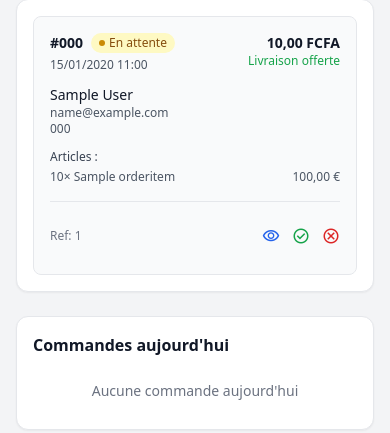
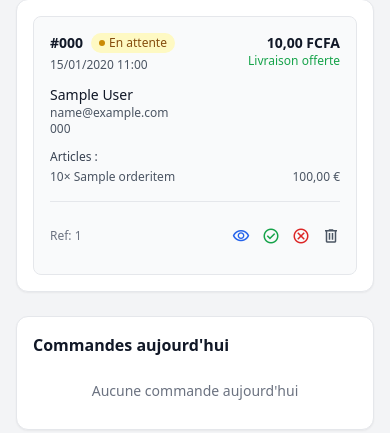
Before and after one commit to money2trading44-lgtm/ecommerce_1, a Django app: page /administration/orders/ in a window 390 px wide. Shown: the part 1048-1481 px from the top of the page. Run offline with Django 5.2, Linux system fonts and the light colour scheme; a user stored in the database is signed in; tables that the repository leaves empty hold one stand-in row (values such as "Sample post"); some libraries are stand-ins or nearby versions.

```diff
--- a/shop/templates/administration/orders.html
+++ b/shop/templates/administration/orders.html
@@ -242,6 +242,16 @@
                                     <span class="material-symbols-outlined text-base">cancel</span>
                                 </button>
                                 {% endif %}
+
+                                <!-- SUPPRIMER - Nouveau bouton -->
+                                <form method="post" action="/gestion-securisee/orders/{{ order.id }}/delete/" class="inline">
+                                    {% csrf_token %}
+                                    <button type="submit"
+                                            onclick="return confirm('⚠️ ATTENTION : Supprimer définitivement la commande #{{ order.order_number }} ?\\n\\nCette action supprimera également tous les articles associés et est IRREVERSIBLE.')"
+                                            class="text-gray-600 hover:text-red-700 transition-all duration-200" title="Supprimer définitivement">
+                                        <span class="material-symbols-outlined text-base">delete</span>
+                                    </button>
+                                </form>
                             </div>
                         </td>
                     </tr>
@@ -367,6 +377,16 @@
                             <span class="material-symbols-outlined text-lg">cancel</span>
                         </button>
                         {% endif %}
+
+                        <!-- SUPPRIMER - Nouveau bouton -->
+                        <form method="post" action="/gestion-securisee/orders/{{ order.id }}/delete/" class="inline">
+                            {% csrf_token %}
+                            <button type="submit"
+                                    onclick="return confirm('⚠️ ATTENTION : Supprimer définitivement la commande #{{ order.order_number }} ?\\n\\nCette action supprimera également tous les articles associés et est IRREVERSIBLE.')"
+                                    class="text-gray-600 hover:text-red-700 transition-all duration-200" title="Supprimer définitivement">
+                                <span class="material-symbols-outlined text-lg">delete</span>
+                            </button>
+                        </form>
                     </div>
                 </div>
             </div>
```
